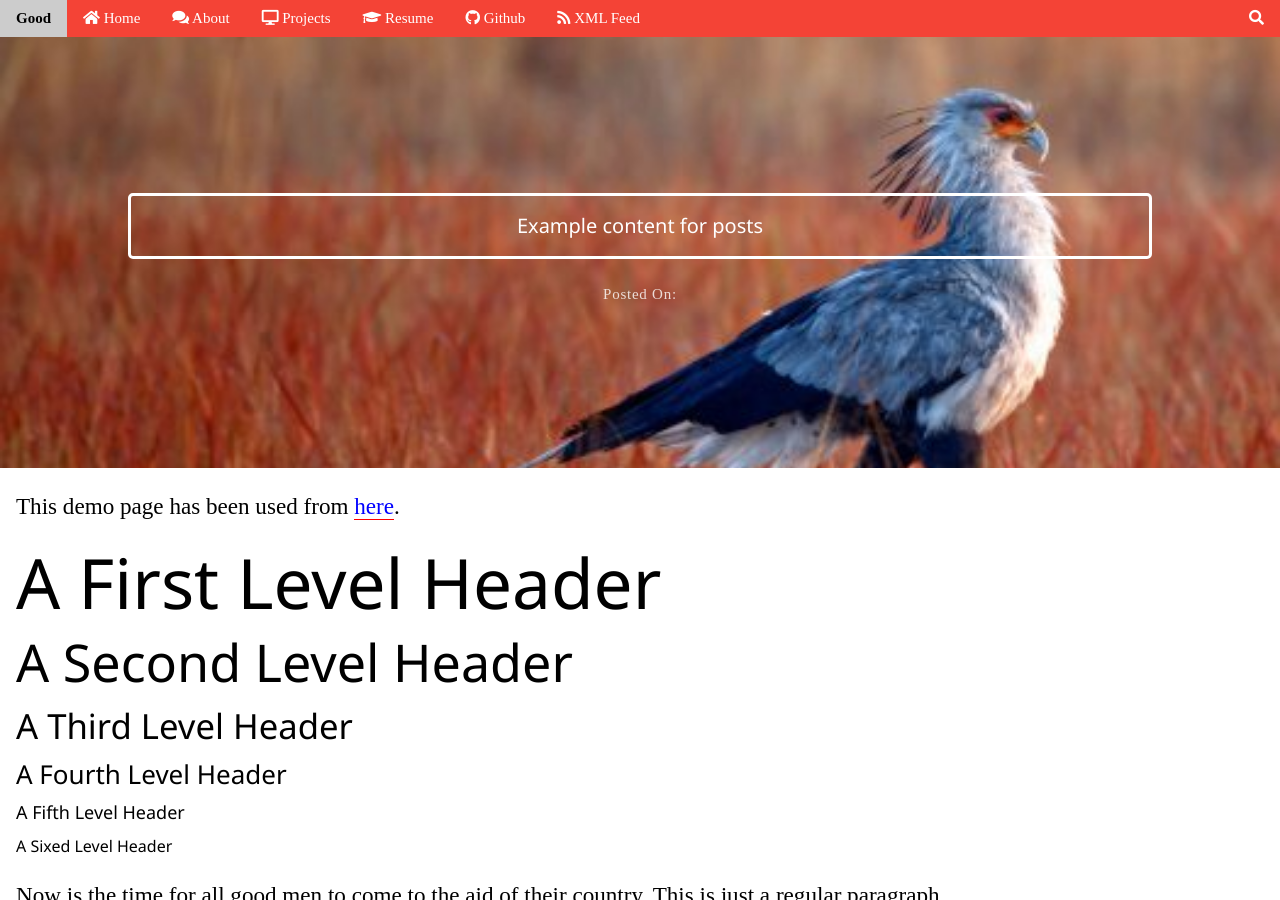
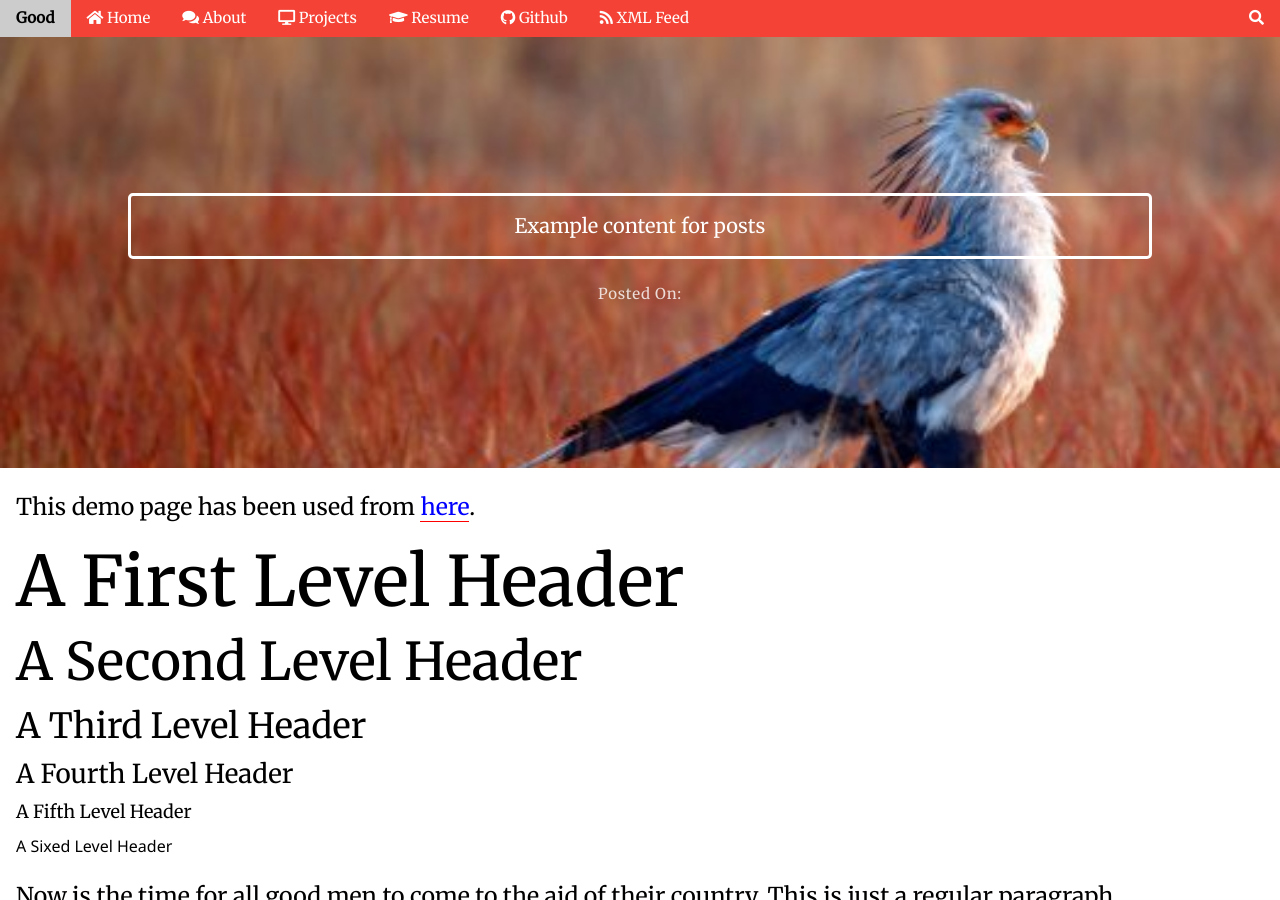
Before and after one commit to chipprogrammers/Good, a Jekyll site: the page built from _posts/2016-06-04-example-content.md, in a window 1280 px wide and 900 px high. Built offline with Jekyll 4.4.1, drawn with Linux system fonts in a browser that asks for light colours; comment, search, counter and statistics services are not loaded.

Commit message:
Update main_unminified.css

```diff
--- a/assets/css/main_unminified.css
+++ b/assets/css/main_unminified.css
@@ -1,103 +1,9 @@
-/* Typography*/
-body {
-   font-family: "Times New Roman", Georgia, Serif;
-   font-size: 100%;
+body,h1,h2,h3,h4,h5{
+font-family: 'Merriweather', serif;
 }
-/*body, caption, th, td, input, textarea, select, option, legend, fieldset, h1, h2, h3, h4, h5, h6 {
-  font-size-adjust: 0.5;
+body{
+font-size:100%;
 }
-
-#page {
-  font-size: 1em;
-  line-height: 1.25;
-}
-
-@media (min-width: 43.75em) {
-  #page {
-    font-size: 1em;
-    line-height: 1.375;
-  }
-}
-
-h1 {
-  font-size: 2em;
-  line-height: 1.25;
-}
-
-@media (min-width: 43.75em) {
-  h1 {
-    font-size: 2.5em;
-    line-height: 1.125;
-  }
-}
-
-@media (min-width: 56.25em) {
-  h1 {
-    font-size: 3em;
-    line-height: 1.05;
-  }
-}
-
-h2 {
-  font-size: 1.625em;
-  line-height: 1.15384615;
-}
-
-@media (min-width: 43.75em) {
-  h2 {
-    font-size: 2em;
-    line-height: 1.25;
-  }
-}
-
-@media (min-width: 56.25em) {
-  h2 {
-    font-size: 2.25em;
-    line-height: 1.25;
-  }
-}
-
-h3 {
-  font-size: 1.375em;
-  line-height: 1.13636364;
-}
-
-@media (min-width: 43.75em) {
-  h3 {
-    font-size: 1.5em;
-    line-height: 1.25;
-  }
-}
-
-@media (min-width: 56.25em) {
-  h3 {
-    font-size: 1.75em;
-    line-height: 1.25;
-  }
-}
-
-h4 {
-  font-size: 1.125em;
-  line-height: 1.11111111;
-}
-
-@media (min-width: 43.75em) {
-  h4 {
-    line-height: 1.22222222;
-  }
-}
-
-blockquote {
-  font-size: 1.25em;
-  line-height: 1.25;
-}
-
-@media (min-width: 43.75em) {
-  blockquote {
-    font-size: 1.5em;
-    line-height: 1.45833333;
-  }
-}*/
 @media (min-width: 480px) {
   .myFont {
     font-size: calc(0.875rem + ((1vw - 4.8px) * 1.25));
```
